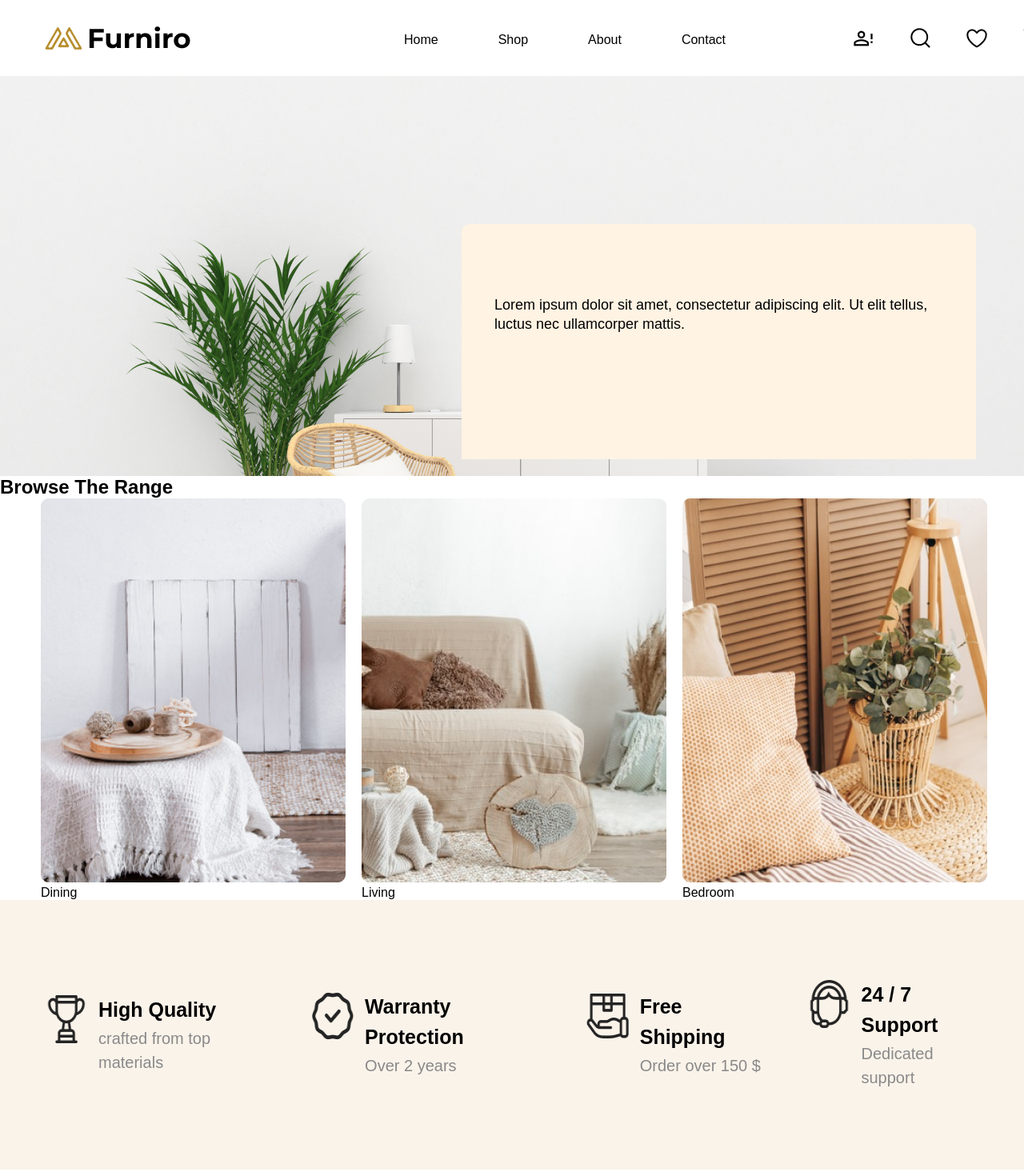
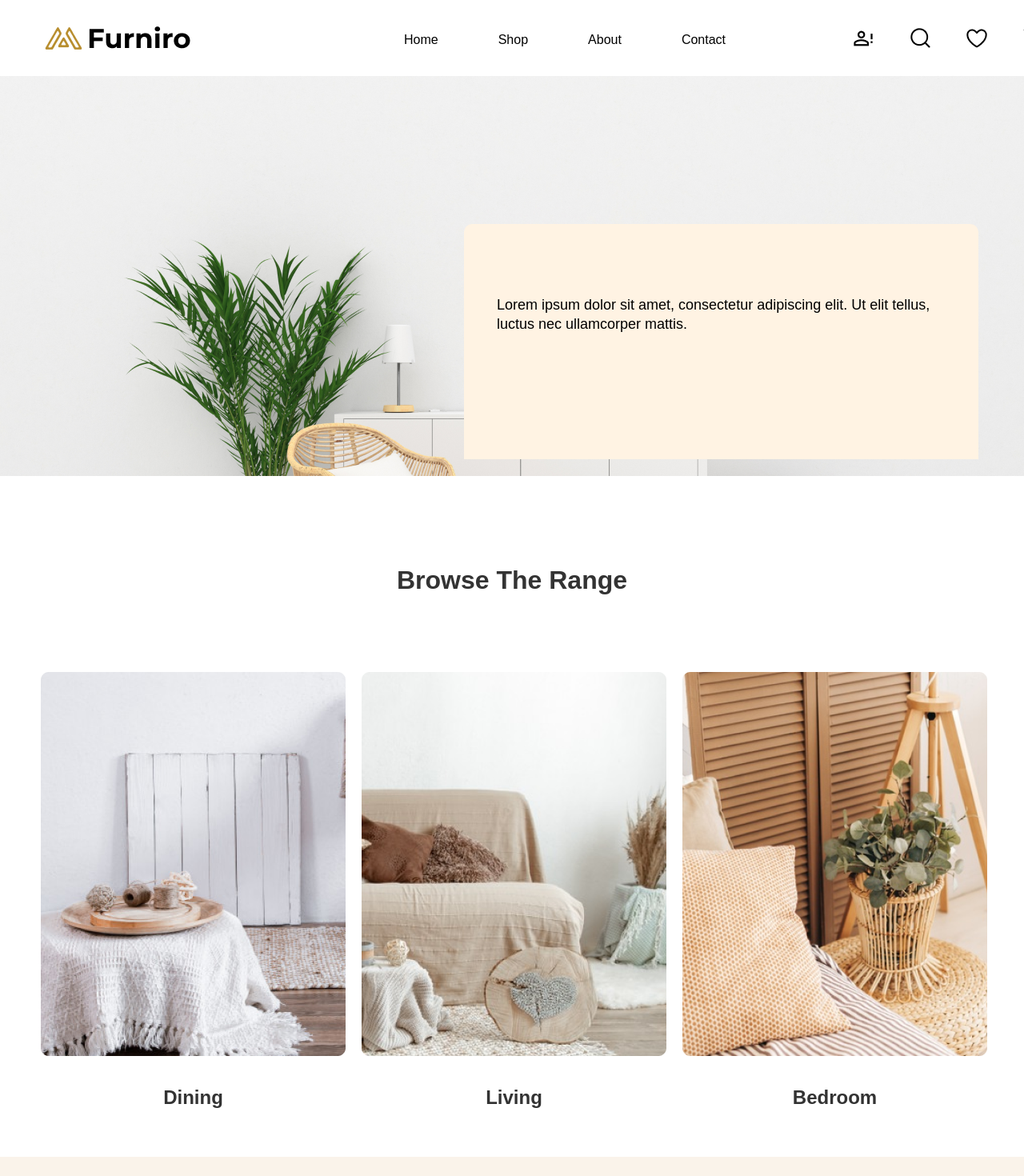
Before and after one commit to isagmoura/frontend-desafio-3, a React (Vite) app: page / in a window 1280 px wide. Shown: the top 1470 px of the page at 80% size. Built offline with nearby package versions, Linux system fonts and the light colour scheme.

Commit message:
Categories quase pronto

```diff
--- a/src/components/Categories/Categories.tsx
+++ b/src/components/Categories/Categories.tsx
@@ -6,19 +6,28 @@ import classes from "./Categories.module.css";
 function Categories() {
   return (
     <>
-      <h2>Browse The Range</h2>
+      <div className={classes["title-categories-container"]}>
+        <h2 className={classes["title-categories"]}>Browse The Range</h2>
+      </div>
+
       <div className={classes["cards-categories"]}>
         <div className={classes["categories"]}>
-          <img src={dining} />
-          Dining
+          <a href="#">
+            <img src={dining} />
+            <p className={classes["title-link"]}>Dining</p>
+          </a>
         </div>
         <div className={classes["categories"]}>
-          <img src={living} />
-          Living
+          <a href="#">
+            <img src={living} />
+            <p className={classes["title-link"]}>Living</p>
+          </a>
         </div>
         <div className={classes["categories"]}>
-          <img src={bedroom} />
-          Bedroom
+          <a href="#">
+            <img src={bedroom} />
+            <p className={classes["title-link"]}>Bedroom</p>
+          </a>
         </div>
       </div>
     </>
--- a/src/components/Footer/Footer.module.css
+++ b/src/components/Footer/Footer.module.css
@@ -80,6 +80,7 @@
   padding-left: 100px;
   padding-right: 100px;
   padding-top: 35px;
+  padding-bottom: 38px;
 }
 
 .credits-sentence {
--- a/src/components/Hero/Hero.module.css
+++ b/src/components/Hero/Hero.module.css
@@ -14,7 +14,7 @@
   height: 36.7%;
   position: absolute;
   top: 280px;
-  right: 60px;
+  right: 57px;
   border-top-left-radius: 10px;
   border-top-right-radius: 10px;
 }
```
